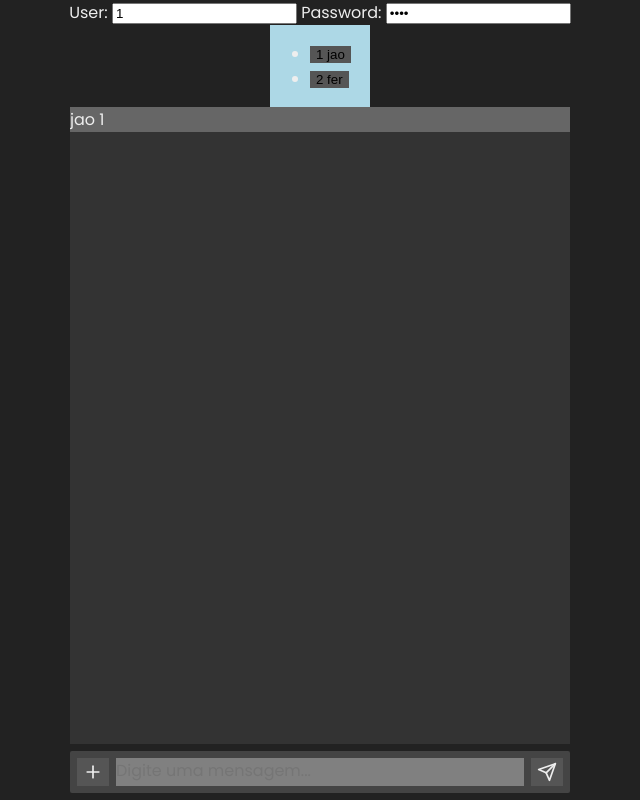
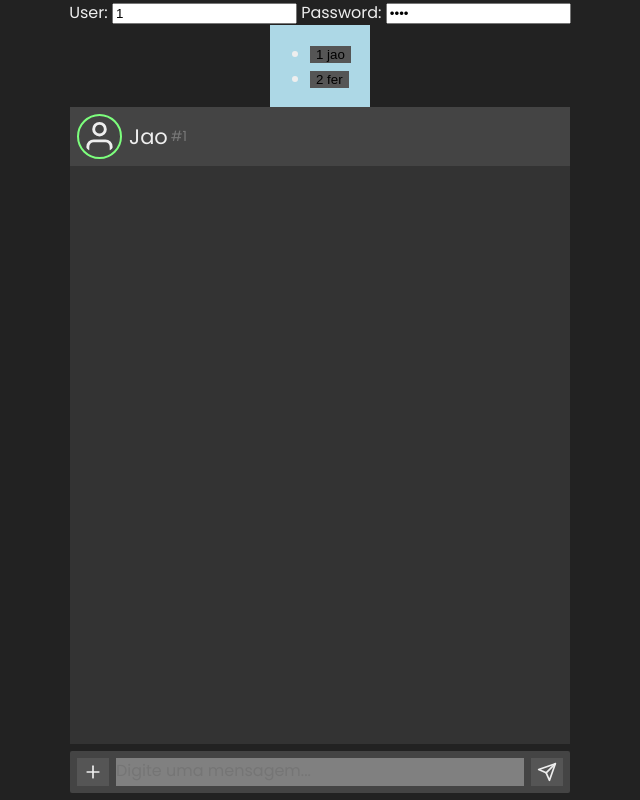
Before and after one commit to viniciusmachadovianna/messenger, a website: page public/index.html in a window 1280 px wide. Shown: the whole page, without its empty margins (320-960 px from the left). Drawn offline with Linux system fonts and the light colour scheme; no server answers.

Commit message:
style: status color awareness  in recipient picture

```diff
--- a/public/index.html
+++ b/public/index.html
@@ -30,8 +30,10 @@
   </section>
   <section id="chat">
     <div id="chatHeader">
-      <span id="chatName">jao</span>
-      <span id="chatId">1</span>
+      <img src="assets/icons/user.svg" alt="Recipient profile" id="recipientPicture"
+      class="online">
+      <span id="chatName">Jao</span>
+      <span id="recipientId">1</span>
     </div>
   </section>
   <section id="chat">
--- a/public/style.css
+++ b/public/style.css
@@ -7,7 +7,8 @@
 :root{
   --black: #222;
   --white: #EEE;
-  --gray: #666;
+  --darkgray: #444;
+  --lightgray: #777;
 }
 body{
   font-family: 'Poppins', sans-serif;
@@ -22,7 +23,40 @@ body{
   align-items: center;
 }
 #chatHeader{
-  background-color: var(--gray);
+  background-color: var(--darkgray);
+  display: flex;
+  align-items: center;
+}
+#recipientPicture{
+  width: 35px;
+  height: 35px;
+  border-radius: 50%;
+  margin: 7px;
+  padding: 3px;
+  border: 2px solid transparent;
+}
+#recipientPicture.online{
+  border: 2px solid rgb(125, 255, 125);
+}
+#recipientPicture.busy{
+  border: 2px solid rgb(255, 125, 125);
+}
+#recipientPicture.away{
+  border: 2px solid rgb(255, 190, 125);
+}
+#recipientPicture.offline{
+  border: 2px solid rgba(222, 222, 222, 0.5);
+}
+#chatName{
+  font-size: 21px;
+}
+#recipientId::before{
+  content: "#";
+}
+#recipientId{
+  font-size: 14px;
+  margin-left: 3px;
+  color: var(--lightgray);
 }
 #chat{
   background-color: #333;
```
